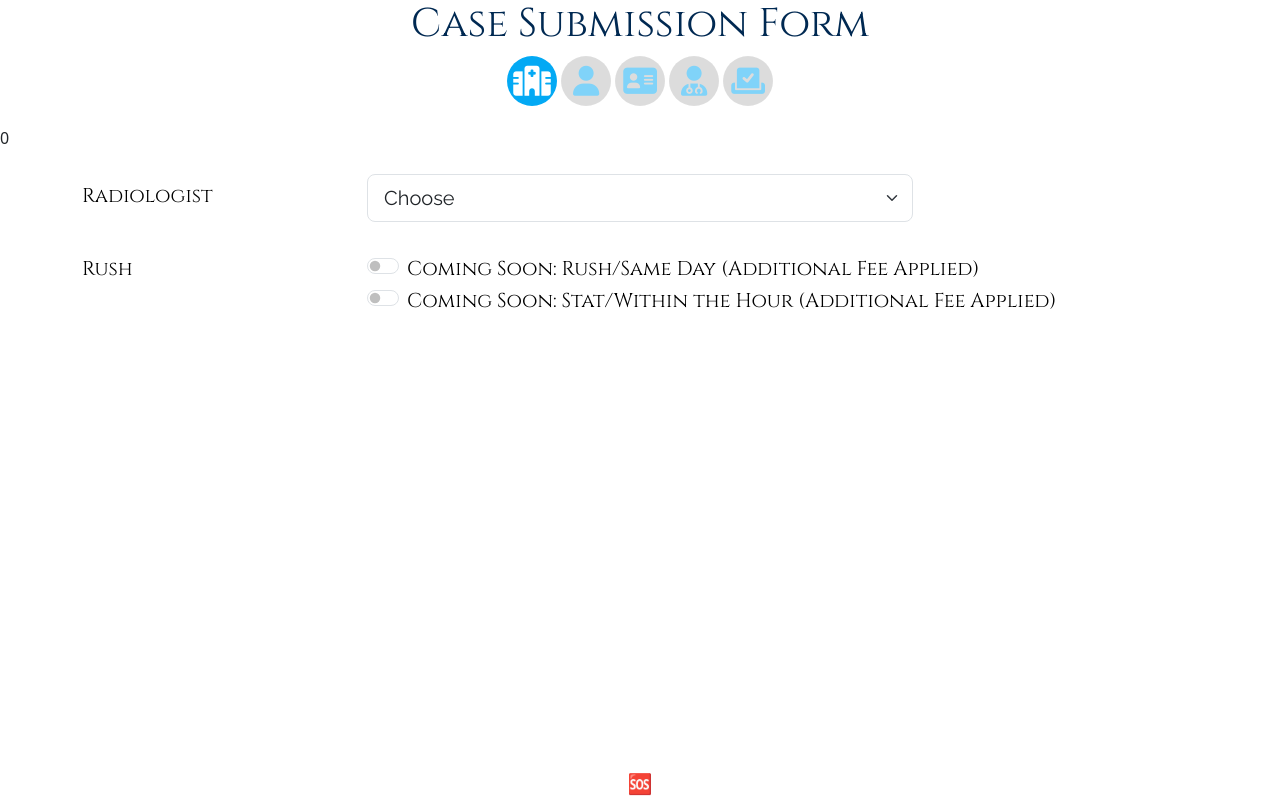
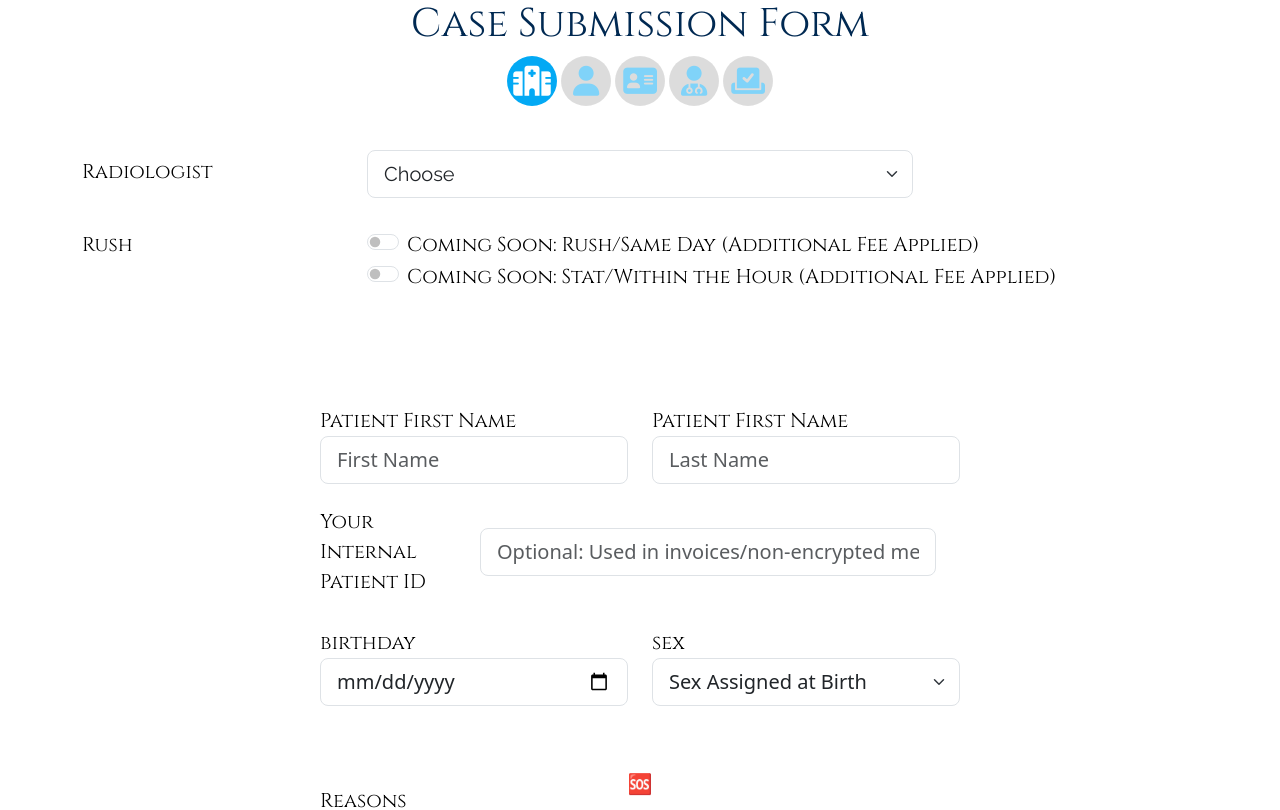
Before and after one commit to asadbilal800/hiomr_app, an Angular app in the folder frontend/: page /home/radiologist in a window 1280 px wide. Shown: the top 810 px of the page. Built offline with nearby package versions, Linux system fonts and the light colour scheme.

Commit message:
frontend partial changes added

```diff
--- a/frontend/src/app/components/radiologist/radiologist.component.html
+++ b/frontend/src/app/components/radiologist/radiologist.component.html
@@ -1,4 +1,3 @@
-{{rush}}
 <div class="form container mt-4 ">
     <div class="col-12">
 
@@ -64,3 +63,94 @@
               </div>
               </div>
 </div>
+
+
+
+<!-- additional changes to re-edit form (patient info) -->
+
+<div class="col-6" style="margin-left: 25%;margin-top:5%;">
+
+  <div class="row mb-3">
+
+    <div class="col-sm position-relative">
+      <label >Patient First Name</label>
+      <input
+        id="pFirstName"
+        formControlName="firstName"
+        type="text"
+        class="form-control form-control-lg"
+        placeholder="First Name"
+      />
+      <!-- <div class="invalid-tooltip">Please complete this field</div> -->
+    </div>
+    <div class="col-sm position-relative">
+      <label >Patient First Name</label>
+      <input
+        id="pLastName"
+        formControlName="lastName"
+        type="text"
+        class="form-control form-control-lg"
+        placeholder="Last Name"
+      />
+      <!-- <div class="invalid-tooltip">Please complete this field</div> -->
+    </div>
+  </div>
+
+  <div class="row mb-3">
+    <div class="row mb-2 align-items-center" title="Helpful for receipts and billing. Patient names will be ignored here">
+      <div for="theirpatientnumber" class="col-sm-3 col-form-label"><label>Your Internal <br> Patient ID</label></div>
+      <div class="col-sm position-relative">
+        <input
+      id='theirpatientnumber'
+      formControlName="internalId"
+      placeholder="Optional: Used in invoices/non-encrypted messages (No Names)"
+      type="text"
+      class="form-control form-control-lg"
+      />
+      </div>
+    </div>
+  </div>
+
+  <div class="row mb-3">
+
+    <div class="col-sm position-relative">
+      <label >birthday</label>
+      <input required
+        id="birth"
+        formControlName="birthDate"
+        type="date"
+        class="form-control form-control-lg"
+        title="When they came screaming into the world"
+      />
+    </div>
+    <div class="col-sm position-relative">
+      <label >sex</label>
+      <select
+        class="form-select form-select-lg"
+        id="sex"
+        title="Sex assigned at birth"
+        tabindex="9"
+
+      >
+        <option disabled selected value>Sex Assigned at Birth</option>
+        <option value="1">Male</option>
+        <option value="2">Female</option>
+        <option value="9">Intersex</option>
+      </select>
+      <!-- <div class="invalid-tooltip">Please complete this field</div> -->
+    </div>
+  </div>
+
+  <div>
+  </div>
+</div>
+
+
+<!-- additional changes to re-edit form (reason info) -->
+<div class="col-6" style="margin-left: 25%;margin-top:5%;">
+  <div class="row mb-3"></div>
+  <div class="row mb-3">
+    <label >Reasons</label>
+    <app-reason [hideHeading]="false"></app-reason>
+  </div>
+</div>
--- a/frontend/src/app/components/reason/reason.component.html
+++ b/frontend/src/app/components/reason/reason.component.html
@@ -1,7 +1,7 @@
 
    <div class="col-11 offset-1 p-5">
                 <div class="panel-group checkbox_collapse" id="accordion">
-                  <h3 class="cinzel">Reason for Case Submission</h3>
+                  <h3 *ngIf="hideHeading" class="cinzel">Reason for Case Submission</h3>
 
                   <div class="container ml-1 mb-2 groupCheckBoxes">
 
--- a/frontend/src/app/components/reason/reason.component.ts
+++ b/frontend/src/app/components/reason/reason.component.ts
@@ -1,5 +1,5 @@
 import { CommonModule } from '@angular/common';
-import { Component } from '@angular/core';
+import { Component, Input } from '@angular/core';
 import { RoutePaths, SharedService } from '../../services/shared.service';
 import { Router } from '@angular/router';
 
@@ -14,6 +14,9 @@ export class ReasonComponent {
 
   reasonArray; any = [];
   isValidated = false;
+  @Input() hideHeading = true;
+
+
   constructor(public sharedService: SharedService,private router: Router){
     this.reasonArray = this.sharedService.reasonArray
   }
```
Also changed, not shown: frontend/src/app/components/radiologist/radiologist.component.ts (+6 -5 lines).
